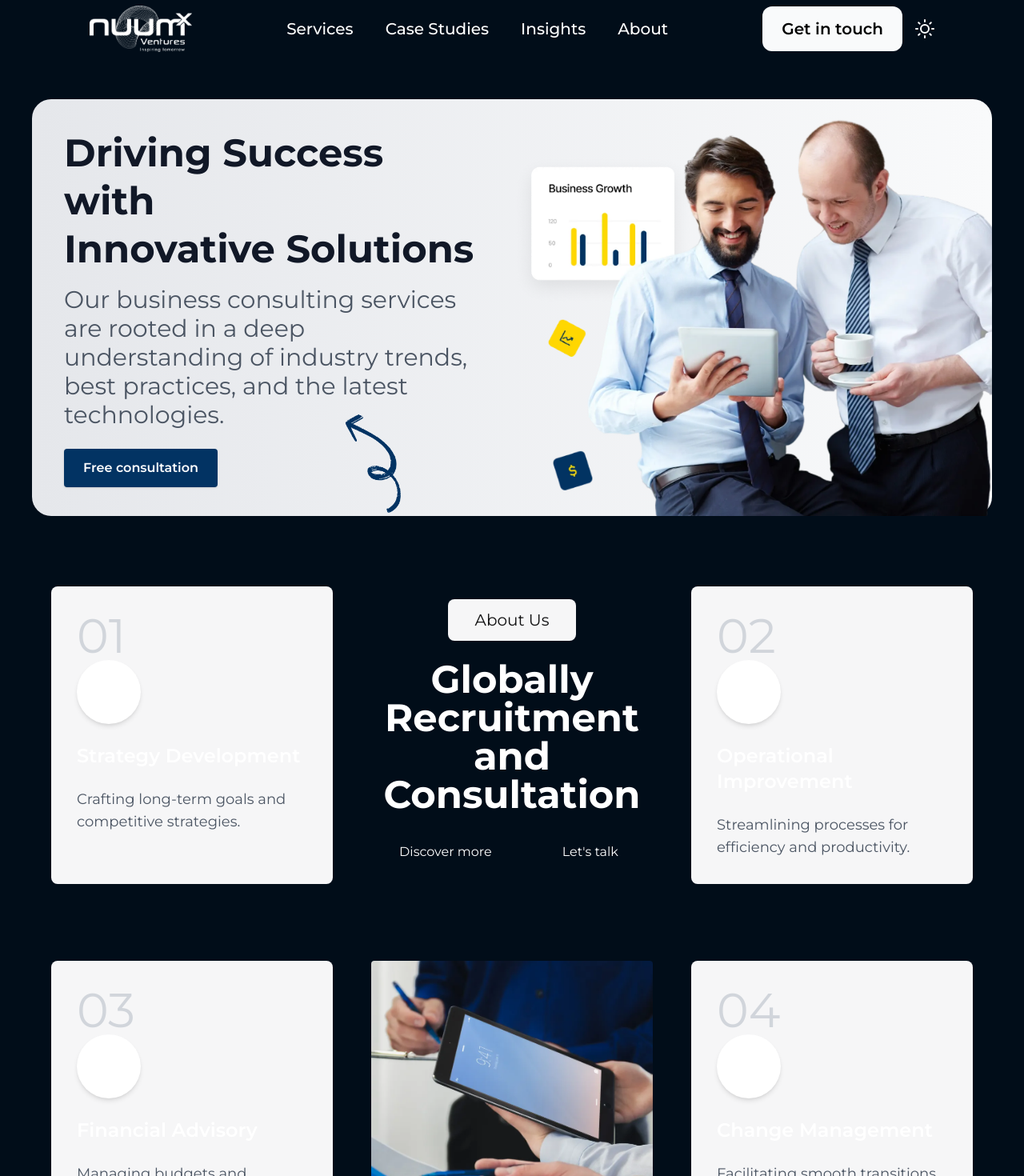
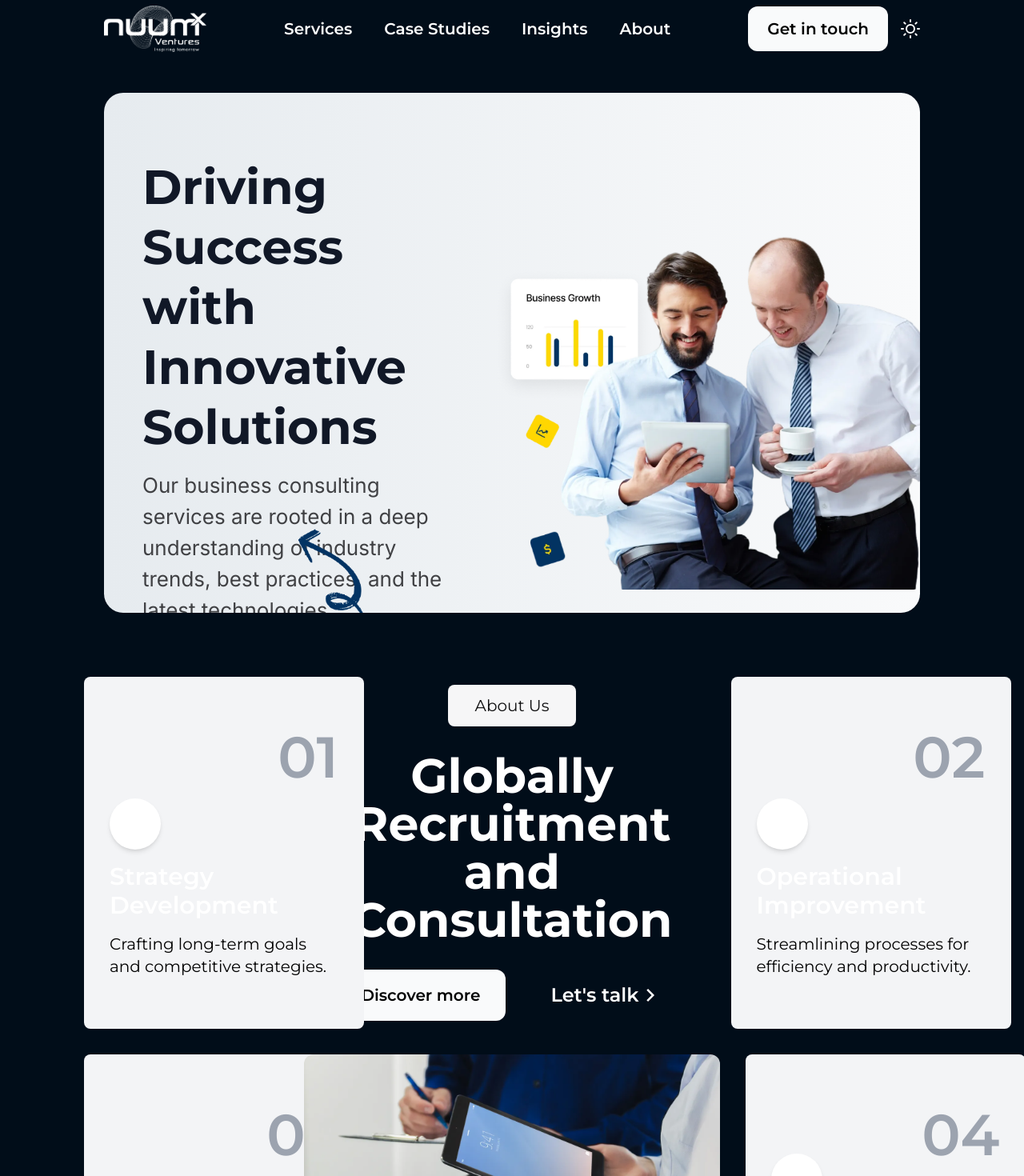
Before and after one commit to ayush969696/Demo-Website, a React (Vite) app: page / in a window 1280 px wide. Shown: the part 20-1490 px from the top of the page at 80% size. Built offline with nearby package versions, Linux system fonts and the light colour scheme.

Commit message:
adding brand panel

```diff
--- a/package.json
+++ b/package.json
@@ -11,8 +11,6 @@
   },
   "dependencies": {
     "@headlessui/react": "^2.1.8",
-    "@iconscout/react-unicons": "^2.0.2",
-    "@iconscout/unicons": "^4.0.8",
     "react": "^18.3.1",
     "react-dom": "^18.3.1",
     "react-icons": "^5.3.0"
--- a/src/App.jsx
+++ b/src/App.jsx
@@ -17,12 +17,12 @@ function App() {
   }, [darkMode]);
 
   return (
-    <div className="bg-white dark:bg-[#010d19] text-gray-900 dark:text-white transition-colors duration-300 font-Montserrat">
+    <div className="bg-white dark:bg-[#010d19] text-gray-900 px-8 dark:text-white transition-colors duration-300 font-Montserrat">
       <Header darkMode={darkMode} setDarkMode={setDarkMode} />
-      <HeroSection />
-      {/* <BrandPanel /> */}
+      <HeroSection darkMode={darkMode} />
+      <BrandPanel />
 
-      <AboutUs />
+      <AboutUs darkMode={darkMode} />
     </div>
   );
 }
--- a/src/components/AboutUs.jsx
+++ b/src/components/AboutUs.jsx
@@ -1,13 +1,14 @@
-import React from 'react';
+import React from "react";
 import aboutUs from "../assets/aboutUs.jpg";
+import { RiArrowRightSLine } from "react-icons/ri";
 
-function AboutUs() {
+function AboutUs({darkMode}) {
   return (
-    <section className="w-full py-12 font-Montserrat">
-      <div className="container mx-auto max-w-[90%]">
-        <div className="grid grid-cols-12 gap-12">
+    <section className="w-full py-12 ">
+      <div className="container mx-auto max-w-[88%]">
+        <div className="grid grid-cols-12 gap-2">
           {/* First Row: 01 Card, About Us, 02 Card */}
-          <div className="col-span-4">
+          <div className="col-span-3">
             <Article
               number="01"
               icon="unicon-download-study"
@@ -17,12 +18,12 @@ function AboutUs() {
           </div>
 
           {/* About Us Section */}
-          <div className="col-span-4 flex flex-col justify-center items-center text-center">
-            <SectionHeader />
+          <div className="col-span-6 flex flex-col justify-center items-center text-center">
+            <SectionHeader darkMode={darkMode} />
           </div>
 
           {/* 02 Card */}
-          <div className="col-span-4">
+          <div className="col-span-3">
             <Article
               number="02"
               icon="unicon-certificate"
@@ -32,9 +33,9 @@ function AboutUs() {
           </div>
 
           {/* Second Row: 03 Card, Image, 04 Card */}
-          <div className="col-span-12 grid grid-cols-12 gap-12 mt-12">
+          <div className="col-span-12 grid grid-cols-12 gap-8 mt-6">
             {/* 03 Card */}
-            <div className="col-span-4">
+            <div className="col-span-3">
               <Article
                 number="03"
                 icon="unicon-policy"
@@ -44,10 +45,10 @@ function AboutUs() {
             </div>
 
             {/* Image */}
-            <div className="col-span-4">
-              <div className="panel relative rounded overflow-hidden h-full">
+            <div className="col-span-6">
+              <div className="panel relative overflow-hidden h-full">
                 <img
-                  className="object-cover w-[750px] h-[500px] transition-transform duration-500 transform hover:scale-105"
+                  className="object-cover w-[850px] h-[448px] mx-auto rounded-xl transition-transform duration-500 transform hover:scale-105"
                   src={aboutUs}
                   alt="About us"
                 />
@@ -55,7 +56,7 @@ function AboutUs() {
             </div>
 
             {/* 04 Card */}
-            <div className="col-span-4">
+            <div className="col-span-3">
               <Article
                 number="04"
                 icon="unicon-collaborate"
@@ -71,36 +72,44 @@ function AboutUs() {
 }
 
 const Article = ({ number, icon, title, description }) => (
-  <article className="about-item flex flex-col p-8 bg-[#f6f6f7] rounded-lg text-left h-full">
-    <span className="text-6xl text-gray-300">{number}</span>
-    <div className="flex flex-col gap-6">
-      <div className="w-20 h-20 flex items-center justify-center rounded-full bg-white shadow-md">
-        <i className={`icon-${icon} text-3xl text-primary`}></i>
+  <article className="about-item w-[350px] flex flex-col px-8 py-16 bg-gray-100 rounded-lg text-left h-[440px] relative">
+    <span className="absolute top-16 right-8 text-7xl font-semibold text-gray-400">
+      {number}
+    </span>
+    <div className="flex flex-col mt-auto gap-4">
+      <div className="w-16 h-16 flex items-center justify-center rounded-full bg-white shadow-md">
+        <i className={`icon-${icon} text-2xl text-primary`}></i>
       </div>
-      <h5 className="text-2xl font-semibold">{title}</h5>
-      <p className="text-lg text-gray-600">{description}</p>
+      <h5 className="text-3xl font-semibold">{title}</h5>
+      <p className="text-xl text-black">{description}</p>
     </div>
   </article>
 );
 
-const SectionHeader = () => (
+const SectionHeader = ({darkMode}) => (
   <div className="text-center">
-    <span className="text-xl w-40 bg-[#f6f6f7] mb-6 p-3 mx-auto rounded-lg block text-[#101011]">About Us</span>
-    <h3 className="text-5xl font-bold mb-6 max-w-xl mx-auto">
+    <span className="text-xl w-40 bg-[#f6f6f7] mb-8 p-3 mx-auto rounded-lg block text-[#101011]">
+      About Us
+    </span>
+    <h3 className="text-6xl font-bold mb-6 max-w-2xl mx-auto">
       Globally Recruitment and Consultation
     </h3>
-    <div className="flex gap-6 justify-center mt-4">
+    <div className="flex gap-6 justify-center items-center mt-8">
       <a
-        className="btn btn-primary px-8 py-3 rounded-lg text-white"
-        href="/html/innovar/main/page-about"
+        href="#get-in-touch"
+        className={`px-8 py-[18px] text-xl font-semibold rounded-xl ${
+          darkMode ? "bg-gray-50  text-black " : "text-white bg-[#023363]"
+        } hover:${
+          darkMode ? "bg-gray-200" : "bg-[#022040]"
+        } transition duration-500`}
       >
         Discover more
       </a>
       <a
-        className="btn btn-outline px-8 py-3 rounded-lg text-primary border-primary"
-        href="/html/innovar/main/page-contact"
+        className="btn flex items-center btn-outline px-8 py-3 text-2xl font-semibold rounded-lg text-primary border-primary"
+        href="#"
       >
-        Let's talk <i className="icon-chevron-right ml-2"></i>
+        Let's talk <RiArrowRightSLine size={30}/>
       </a>
     </div>
   </div>
--- a/src/components/Header.jsx
+++ b/src/components/Header.jsx
@@ -9,7 +9,7 @@ const Header = ({ darkMode, setDarkMode }) => {
 
   return (
     <header
-      className={` w-full z-50 px-4 lg:px-28 lg:pt-6 pb-4 py-3 ${
+      className={` w-full z-50 px-4 lg:px-[98px] lg:pt-6 pb-4 py-3 ${
         darkMode ? "bg-[#010d19]" : "bg-white"
       }`}
     >
@@ -25,7 +25,7 @@ const Header = ({ darkMode, setDarkMode }) => {
         <nav className="hidden md:flex items-center space-x-10">
           <a
             href="#services"
-            className={`text-xl font-medium hover:text-gray-500 transition ${
+            className={`text-xl font-semibold hover:text-gray-500 transition ${
               darkMode ? "text-white" : "text-black"
             }`}
           >
@@ -33,7 +33,7 @@ const Header = ({ darkMode, setDarkMode }) => {
           </a>
           <a
             href="#Case-Studies"
-            className={`text-xl font-medium hover:text-gray-500 transition ${
+            className={`text-xl font-semibold hover:text-gray-500 transition ${
               darkMode ? "text-white" : "text-black"
             }`}
           >
@@ -41,7 +41,7 @@ const Header = ({ darkMode, setDarkMode }) => {
           </a>
           <a
             href="#Insights"
-            className={`text-xl font-medium hover:text-gray-500 transition ${
+            className={`text-xl font-semibold hover:text-gray-500 transition ${
               darkMode ? "text-white" : "text-black"
             }`}
           >
@@ -49,7 +49,7 @@ const Header = ({ darkMode, setDarkMode }) => {
           </a>
           <a
             href="#About"
-            className={`text-xl font-medium hover:text-gray-500 transition ${
+            className={`text-xl font-semibold hover:text-gray-500 transition ${
               darkMode ? "text-white" : "text-black"
             }`}
           >
@@ -62,7 +62,7 @@ const Header = ({ darkMode, setDarkMode }) => {
           <a
             href="#get-in-touch"
             className={`px-6 py-[14px] text-xl font-semibold rounded-xl ${
-              darkMode ? "bg-gray-50  text-black " : "text-white bg-[#022B54]"
+              darkMode ? "bg-gray-50  text-black " : "text-white bg-[#023363]"
             } hover:${darkMode ? "bg-gray-200" : "bg-[#022040]"} transition duration-500`}
           >
             Get in touch
@@ -126,7 +126,7 @@ const Header = ({ darkMode, setDarkMode }) => {
           <nav className="flex flex-col space-y-6 w-full">
             <a
               href="#home"
-              className={`text-lg font-medium hover:text-gray-500 transition ${
+              className={`text-lg font-semibold hover:text-gray-500 transition ${
                 darkMode ? "text-white" : "text-black"
               }`}
             >
@@ -134,7 +134,7 @@ const Header = ({ darkMode, setDarkMode }) => {
             </a>
             <a
               href="#services"
-              className={`text-lg font-medium hover:text-gray-500 transition ${
+              className={`text-lg font-semibold hover:text-gray-500 transition ${
                 darkMode ? "text-white" : "text-black"
               }`}
             >
@@ -142,7 +142,7 @@ const Header = ({ darkMode, setDarkMode }) => {
             </a>
             <a
               href="#case-studies"
-              className={`text-lg font-medium hover:text-gray-500 transition ${
+              className={`text-lg font-semibold hover:text-gray-500 transition ${
                 darkMode ? "text-white" : "text-black"
               }`}
             >
@@ -150,7 +150,7 @@ const Header = ({ darkMode, setDarkMode }) => {
             </a>
             <a
               href="#about"
-              className={`text-lg font-medium hover:text-gray-500 transition ${
+              className={`text-lg font-semibold hover:text-gray-500 transition ${
                 darkMode ? "text-white" : "text-black"
               }`}
             >
@@ -158,7 +158,7 @@ const Header = ({ darkMode, setDarkMode }) => {
             </a>
             <a
               href="#blog"
-              className={`text-lg font-medium hover:text-gray-500 transition ${
+              className={`text-lg font-semibold hover:text-gray-500 transition ${
                 darkMode ? "text-white" : "text-black"
               }`}
             >
@@ -166,7 +166,7 @@ const Header = ({ darkMode, setDarkMode }) => {
             </a>
             <a
               href="#pricing"
-              className={`text-lg font-medium hover:text-gray-500 transition ${
+              className={`text-lg font-semibold hover:text-gray-500 transition ${
                 darkMode ? "text-white" : "text-black"
               }`}
             >
@@ -174,7 +174,7 @@ const Header = ({ darkMode, setDarkMode }) => {
             </a>
             <a
               href="#contact"
-              className={`text-lg font-medium hover:text-gray-500 transition ${
+              className={`text-lg font-semibold hover:text-gray-500 transition ${
                 darkMode ? "text-white" : "text-black"
               }`}
             >
@@ -182,7 +182,7 @@ const Header = ({ darkMode, setDarkMode }) => {
             </a>
             <a
               href="#shop"
-              className={`text-lg font-medium hover:text-gray-500 transition ${
+              className={`text-lg font-semibold hover:text-gray-500 transition ${
                 darkMode ? "text-white" : "text-black"
               }`}
             >
@@ -190,7 +190,7 @@ const Header = ({ darkMode, setDarkMode }) => {
             </a>
             <a
               href="#sign-in"
-              className={`text-lg font-medium mt-2 hover:text-gray-500 transition ${
+              className={`text-lg font-semibold mt-2 hover:text-gray-500 transition ${
                 darkMode ? "text-white" : "text-black"
               }`}
             >
@@ -198,7 +198,7 @@ const Header = ({ darkMode, setDarkMode }) => {
             </a>
             <a
               href="#sign-up"
-              className={`text-lg font-medium mt-2 hover:text-gray-500 transition ${
+              className={`text-lg font-semibold mt-2 hover:text-gray-500 transition ${
                 darkMode ? "text-white" : "text-black"
               }`}
             >
@@ -206,7 +206,7 @@ const Header = ({ darkMode, setDarkMode }) => {
             </a>
             <a
               href="#terms"
-              className={`text-lg font-medium mt-2 hover:text-gray-500 transition ${
+              className={`text-lg font-semibold mt-2 hover:text-gray-500 transition ${
                 darkMode ? "text-white" : "text-black"
               }`}
             >
@@ -214,7 +214,7 @@ const Header = ({ darkMode, setDarkMode }) => {
             </a>
             <a
               href="#privacy"
-              className={`text-lg font-medium mt-2 hover:text-gray-500 transition ${
+              className={`text-lg font-semibold mt-2 hover:text-gray-500 transition ${
                 darkMode ? "text-white" : "text-black"
               }`}
             >
--- a/src/components/HeroSection.jsx
+++ b/src/components/HeroSection.jsx
@@ -2,38 +2,43 @@ import React from "react";
 import heroimg from '../assets/hero-00.png';
 import arrow1 from '../assets/arrow1.png';
 
-function HeroSection() {
+function HeroSection({darkMode}) {
   return (
-    <section className="bg-gradient-to-r from-gray-200 to-gray-50  m-10 rounded-3xl relative">
+    <section className="bg-gradient-to-r from-[#e6ebef] to-gray-50 lg:mx-[98px] my-8 rounded-3xl overflow-hidden h-[650px] relative">
       <div className="container mx-auto flex flex-col justify-between md:flex-row items-center">
-        <div className="w-full md:w-1/2 px-10">
-          <h1 className="text-[3rem] font-bold text-gray-900 leading-tight">
-            Driving Success with <br />
-            Innovative Solutions
+        <div className="w-full md:w-1/2 px-12 pt-20">
+          <h1 className="text-[60px] font-bold text-gray-900 leading-tight">
+            Driving Success
+            with Innovative Solutions
           </h1>
-          <p className="mt-4 text-gray-600 text-3xl font-Inter">
+          <p className="mt-4 text-[#404144] text-[26px] font-Inter">
             Our business consulting services are rooted in a deep understanding
             of industry trends, best practices, and the latest technologies.
           </p>
-          <button className="mt-6 px-6 py-3 bg-[#023363] text-white font-semibold rounded shadow transition">
+          <button  className={`px-8 mt-12 py-[18px] text-xl font-semibold rounded-xl ${
+          darkMode ? "bg-gray-50  text-black " : "text-white bg-[#023363]"
+        } hover:${
+          darkMode ? "bg-gray-200" : "bg-[#022040]"
+        } transition duration-500`}>
             Free consultation
           </button>
         </div>
 
-        <div className="w-full md:w-1/2 relative">
+        <div className="w-full md:w-[55.4%] relative">
           <img
             src={heroimg}
             alt="Consultants working together"
             className="rounded-lg"
           />
         </div>
-      </div>
 
       <img
         src={arrow1}
         alt="Decorative arrow 1"
-        className="absolute left-[30%] bottom-[0%] w-[130px]"
+        className="absolute left-[20%] bottom-[-8%] w-[160px]"
       />
+      </div>
+
     </section>
   );
 }
--- a/src/index.css
+++ b/src/index.css
@@ -1,5 +1,5 @@
-@import url('https://fonts.googleapis.com/css2?family=Poppins:ital,wght@0,100;0,200;0,300;0,400;0,500;0,600;0,700;0,800;0,900;1,100;1,200;1,300;1,400;1,500;1,600;1,700;1,800;1,900&display=swap');
 @import url('https://fonts.googleapis.com/css2?family=Montserrat:ital,wght@0,100..900;1,100..900&display=swap');
+@import url('https://fonts.googleapis.com/css2?family=Inter:ital,opsz,wght@0,14..32,100..900;1,14..32,100..900&display=swap');
 
 @tailwind base;
 @tailwind components;
--- a/tailwind.config.js
+++ b/tailwind.config.js
@@ -5,8 +5,8 @@ export default {
   theme: {
     extend: {},
     fontFamily: {
-      "Poppins": "Poppins",
-      "Montserrat": "Montserrat"
+      "Montserrat": "Montserrat",
+      "Inter": "Inter"
     }
   },
   plugins: [],
```
Also changed, not shown: src/components/BrandPanel.jsx (+6 -48 lines), 1 other file (tests, documents, lock files or other folders).
